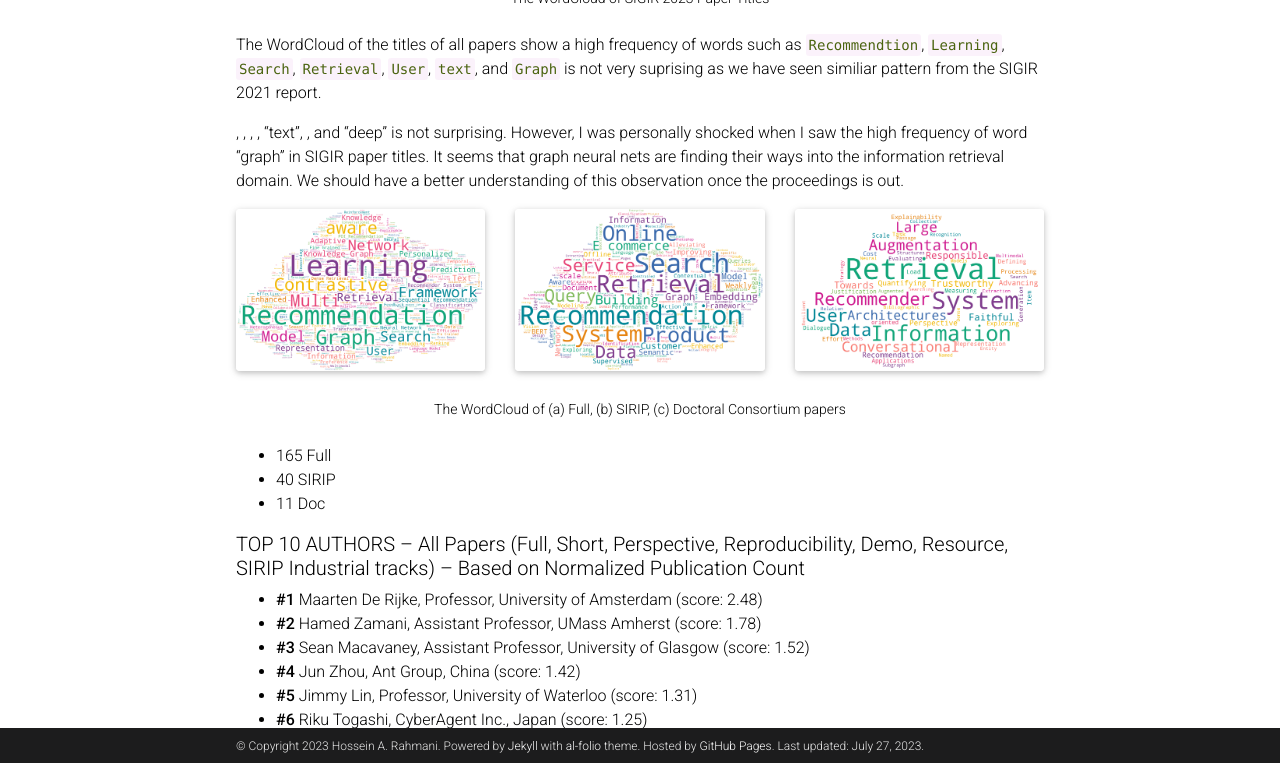
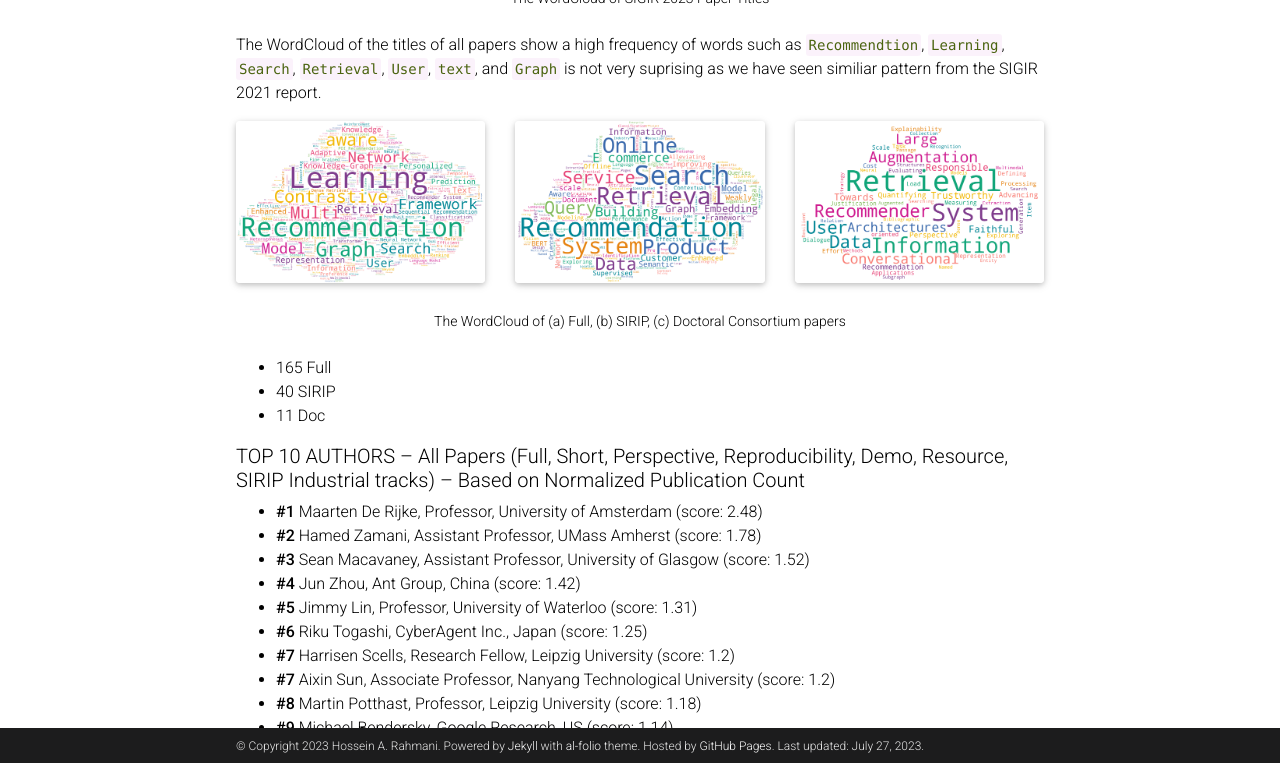
Before and after one commit to rahmanidashti/rahmanidashti.github.io, a Jekyll site: the page built from _posts/2023-07-26-sigir23-stats.md, in a window 1280 px wide and 900 px high, scrolled down 933 px, cut to the strip 137-900 px from the top of the window. Built offline with Jekyll 4.4.1, drawn with Linux system fonts in a browser that asks for light colours; full-size pictures stand in for the smaller copies a plugin makes; comment, search, counter and statistics services are not loaded; a style sheet for code colours, icons or effects is not loaded.

Commit message:
Update 2023-07-26-sigir23-stats.md

```diff
--- a/_posts/2023-07-26-sigir23-stats.md
+++ b/_posts/2023-07-26-sigir23-stats.md
@@ -31,9 +31,6 @@ However, I thought that would be great if we have a very short stat of SIGIR thi
 </div>
 
 The WordCloud of the titles of all papers show a high frequency of words such as `Recommendtion`, `Learning`, `Search`, `Retrieval`, `User`, `text`, and `Graph` is not very suprising as we have seen similiar pattern from the SIGIR 2021 report.
-
-
-, , , , “text”, , and “deep” is not surprising. However, I was personally shocked when I saw the high frequency of word “graph” in SIGIR paper titles. It seems that graph neural nets are finding their ways into the information retrieval domain. We should have a better understanding of this observation once the proceedings is out.
 
 <div class="row mt-3">
     <div class="col-sm mt-3 mt-md-0">
```
